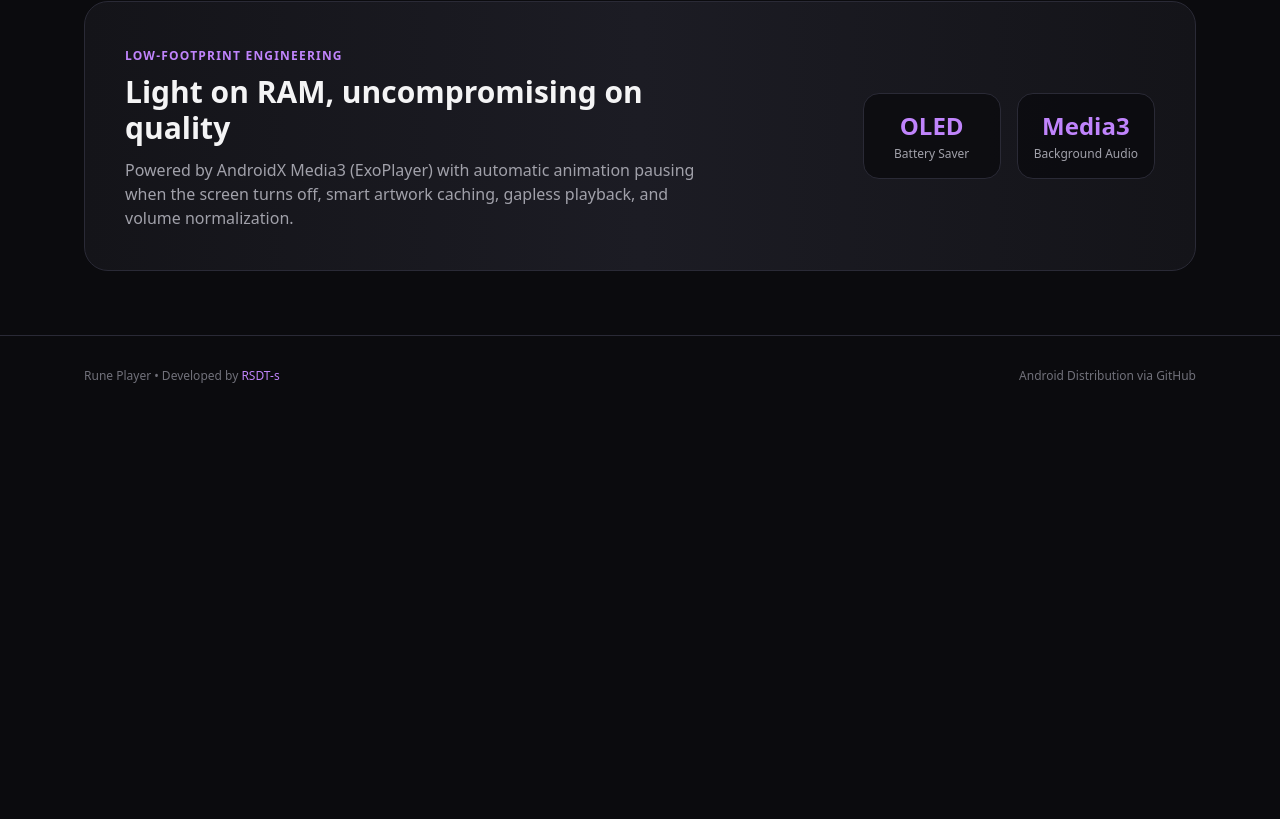
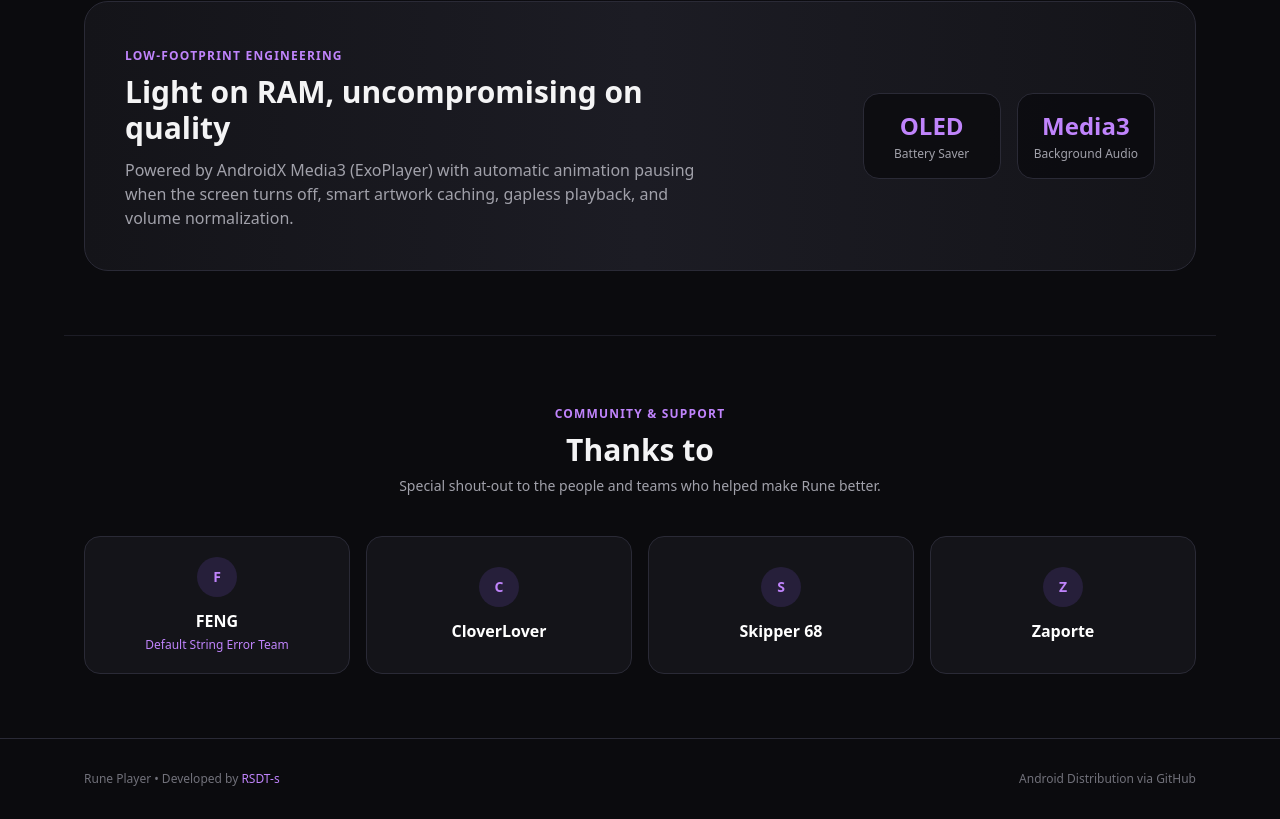
Before and after one commit to RSDT-s/Rune, a plain HTML site: page index.html in a window 1280 px wide. Shown: the part 1510-2329 px from the top of the page. Before the commit the page ends 1926 px from the top, so only its background shows below. Drawn offline with nearby package versions, Linux system fonts and the light colour scheme; no server answers.

Commit message:
Add 'Thanks to' section for community contributors
Added a new section to express gratitude towards community contributors, including their names and roles.

```diff
--- a/index.html
+++ b/index.html
@@ -101,6 +101,7 @@
         <div class="flex items-center gap-4">
           <a href="#features" class="hidden sm:inline text-sm text-zinc-400 hover:text-white transition">Features</a>
           <a href="#performance" class="hidden sm:inline text-sm text-zinc-400 hover:text-white transition">Performance</a>
+          <a href="#thanks" class="hidden sm:inline text-sm text-zinc-400 hover:text-white transition">Thanks to</a>
           <a href="https://github.com/RSDT-s/Rune" target="_blank" rel="noopener" class="text-sm text-zinc-300 hover:text-amethyst-light flex items-center gap-1.5 transition">
             <svg class="w-5 h-5 fill-current" viewBox="0 0 24 24"><path d="M12 0C5.37 0 0 5.37 0 12c0 5.31 3.435 9.795 8.205 11.385.6.105.825-.255.825-.57 0-.285-.015-1.23-.015-2.235-3.015.555-3.795-.735-4.035-1.41-.135-.345-.72-1.41-1.23-1.695-.42-.225-1.02-.78-.015-.795.945-.015 1.62.87 1.845 1.23 1.08 1.815 2.805 1.305 3.495.99.105-.78.42-1.305.765-1.605-2.67-.3-5.46-1.335-5.46-5.925 0-1.305.465-2.385 1.23-3.225-.12-.3-.54-1.53.12-3.18 0 0 1.005-.315 3.3 1.23.96-.27 1.98-.405 3-.405s2.04.135 3 .405c2.295-1.56 3.3-1.23 3.3-1.23.66 1.65.24 2.88.12 3.18.765.84 1.23 1.905 1.23 3.225 0 4.605-2.805 5.625-5.475 5.925.435.375.81 1.095.81 2.22 0 1.605-.015 2.895-.015 3.3 0 .315.225.69.825.57A12.02 12.02 0 0024 12c0-6.63-5.37-12-12-12z"/></svg>
             <span class="hidden sm:inline">GitHub</span>
@@ -226,6 +227,46 @@
           </div>
         </div>
       </section>
+
+      <!-- Special Thanks -->
+      <section id="thanks" class="max-w-6xl mx-auto px-5 py-16 border-t border-amethyst-border/60">
+        <div class="text-center max-w-2xl mx-auto mb-10">
+          <span class="text-xs font-bold uppercase tracking-widest text-amethyst-light">Community & Support</span>
+          <h2 class="text-3xl font-bold mt-2 mb-2">Thanks to</h2>
+          <p class="text-zinc-400 text-sm">Special shout-out to the people and teams who helped make Rune better.</p>
+        </div>
+
+        <div class="grid sm:grid-cols-2 lg:grid-cols-4 gap-4">
+          <div class="bg-amethyst-surface border border-amethyst-border rounded-2xl p-5 text-center hover:border-amethyst-primary/50 transition">
+            <div class="w-10 h-10 mx-auto rounded-full bg-amethyst-primary/15 text-amethyst-light flex items-center justify-center font-bold text-sm mb-3">
+              F
+            </div>
+            <h3 class="text-base font-bold text-white">FENG</h3>
+            <p class="text-xs text-amethyst-light mt-1">Default String Error Team</p>
+          </div>
+
+          <div class="bg-amethyst-surface border border-amethyst-border rounded-2xl p-5 text-center hover:border-amethyst-primary/50 transition flex flex-col justify-center">
+            <div class="w-10 h-10 mx-auto rounded-full bg-amethyst-primary/15 text-amethyst-light flex items-center justify-center font-bold text-sm mb-3">
+              C
+            </div>
+            <h3 class="text-base font-bold text-white">CloverLover</h3>
+          </div>
+
+          <div class="bg-amethyst-surface border border-amethyst-border rounded-2xl p-5 text-center hover:border-amethyst-primary/50 transition flex flex-col justify-center">
+            <div class="w-10 h-10 mx-auto rounded-full bg-amethyst-primary/15 text-amethyst-light flex items-center justify-center font-bold text-sm mb-3">
+              S
+            </div>
+            <h3 class="text-base font-bold text-white">Skipper 68</h3>
+          </div>
+
+          <div class="bg-amethyst-surface border border-amethyst-border rounded-2xl p-5 text-center hover:border-amethyst-primary/50 transition flex flex-col justify-center">
+            <div class="w-10 h-10 mx-auto rounded-full bg-amethyst-primary/15 text-amethyst-light flex items-center justify-center font-bold text-sm mb-3">
+              Z
+            </div>
+            <h3 class="text-base font-bold text-white">Zaporte</h3>
+          </div>
+        </div>
+      </section>
     </main>
 
     <!-- Footer -->
```
